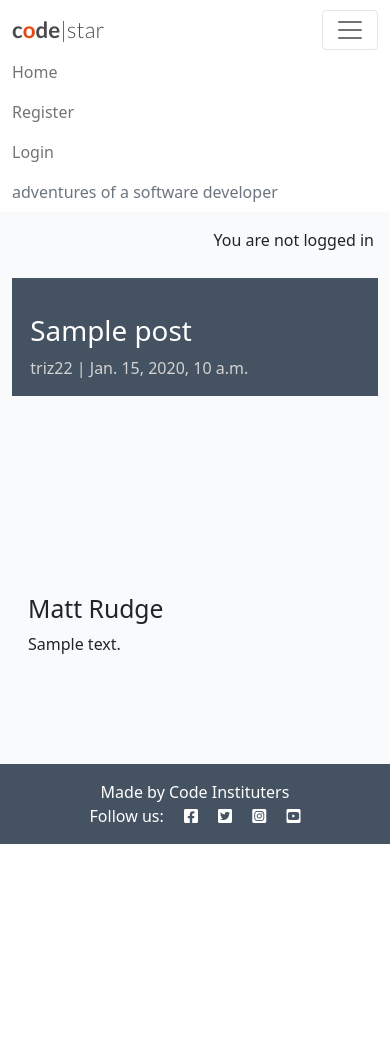
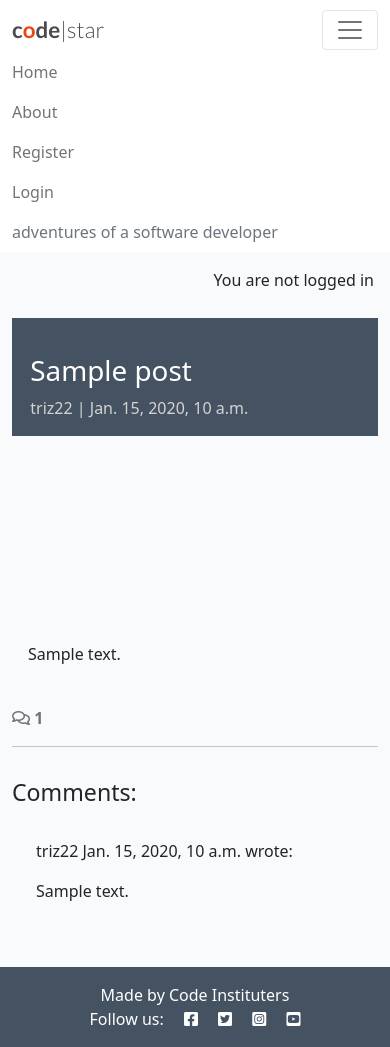
Before and after one commit to Triz22/django_blog, a Django app: a page that uses templates/base.html in a window 390 px wide, after a click that opens the changed part. Before the commit the page ends 844 px from the top, so only its background shows below. Run offline with Django 4.2, Linux system fonts and the light colour scheme; data comes from the database, SQL or seed files in the repository; tables that the repository leaves empty hold one stand-in row (values such as "Sample post").

Commit message:
add comment feature

```diff
--- /dev/null
+++ b/about/urls.py
@@ -0,0 +1,6 @@
+from . import views
+from django.urls import path
+
+urlpatterns = [
+    path('', views.about_me, name='about'),
+]
--- a/blog/models.py
+++ b/blog/models.py
@@ -32,7 +32,6 @@ class Comment(models.Model):
     body = models.TextField()
     approved = models.BooleanField(default=False)
     created_on = models.DateTimeField(auto_now_add=True)
-    challenge = models.SlugField(null=True)
 
 
     class Meta:
--- a/blog/templates/blog/post_detail.html
+++ b/blog/templates/blog/post_detail.html
@@ -30,6 +30,48 @@
             </div>
         </div>
     </div>
+     <!-- Displaying count of comments -->
+  <div class="row">
+    <div class="col-12">
+      <strong class="text-secondary">
+        <i class="far fa-comments"></i> {{ comment_count }}
+      </strong>
+    </div>
+    <div class="col-12">
+      <hr>
+    </div>
+  </div>
+  <!-- Displaying Comments -->
+  <div class="row">
+    <div class="col-md-8 card mb-4  mt-3 ">
+      <h3>Comments:</h3>
+      <div class="card-body">
+        <!-- We want a for loop inside the empty control tags
+          to iterate through each comment in comments -->
+        {% for comment in comments %}
+        <div class="p-2 comments
+          {% if not comment.approved and comment.author == user %}
+          faded{% elif not comment.approved %} d-none{% endif %}">
+          <p class="font-weight-bold">
+            {{ comment.author }}
+            <span class="font-weight-normal">
+              {{ comment.created_on }}
+            </span> wrote:
+          </p>
+          <div id="comment{{ comment.id }}">
+            {{ comment.body | linebreaks }}
+          </div>
+          {% if not comment.approved and comment.author == user %}
+          <p class="approval">
+            This comment is awaiting approval
+          </p>
+          {% endif %}
+        </div>
+        <!-- Our for loop ends here -->
+        {% endfor %}
+      </div>
+    </div>
+  </div>
 </div>
 
 {% endblock content %}
--- a/blog/views.py
+++ b/blog/views.py
@@ -25,10 +25,15 @@ def post_detail(request, slug):
 
     queryset = Post.objects.filter(status=1)
     post = get_object_or_404(queryset, slug=slug)
+    comments = post.comments.all().order_by("-created_on")
+    comment_count = post.comments.filter(approved=True).count()
 
     return render(
         request,
         "blog/post_detail.html",
-        {"post": post,
-         "coder": "Matt Rudge"}
+        {
+            "post": post,
+            "comments": comments,
+            "comment_count": comment_count,
+        }
     )
--- a/codestar/urls.py
+++ b/codestar/urls.py
@@ -18,6 +18,7 @@ from django.contrib import admin
 from django.urls import path, include
 
 urlpatterns = [
+    path("about/", include("about.urls"), name="about-urls"),
     path('admin/', admin.site.urls),
     path("accounts/", include("allauth.urls")),
     path('summernote/', include('django_summernote.urls')),
--- a/templates/base.html
+++ b/templates/base.html
@@ -1,6 +1,7 @@
 {% load static %}
 
 {% url 'home' as home_url %}
+{% url 'about' as about_url %}
 {% url 'account_login' as login_url %}
 {% url 'account_signup' as signup_url %}
 {% url 'account_logout' as logout_url %}
@@ -46,9 +47,15 @@
                         <a class="nav-link {% if request.path == home_url %}active{% endif %}" aria-current="page"
                             href="{% url 'home' %}">Home</a>
                     </li>
+                    <li class="nav-item">
+                        <a class="nav-link
+                          {% if request.path == about_url %}active{%endif%}" aria-current="page"
+                            href="{% url 'about' %}">About</a>
+                    </li>
                     {% if user.is_authenticated %}
                     <li class="nav-item">
-                        <a class="nav-link {% if request.path == logout_url %}active{% endif %}" aria-current="page" href="{% url 'account_logout' %}">Logout</a>
+                        <a class="nav-link {% if request.path == logout_url %}active{% endif %}" aria-current="page"
+                            href="{% url 'account_logout' %}">Logout</a>
                     </li>
                     {% else %}
                     <li class="nav-item">
@@ -56,7 +63,8 @@
                             href="{% url 'account_signup' %}">Register</a>
                     </li>
                     <li class="nav-item">
-                        <a class="nav-link {% if request.path == login_url %}active{% endif %}" aria-current="page" href="{% url 'account_login' %}">Login</a>
+                        <a class="nav-link {% if request.path == login_url %}active{% endif %}" aria-current="page"
+                            href="{% url 'account_login' %}">Login</a>
                     </li>
                     {% endif %}
                 </ul>
@@ -85,7 +93,7 @@
     <footer class="footer mt-auto py-3 dark-bg">
         <p class="m-0 text-center text-white">
             {% block copyright %}
-                Made by Code Instituters
+            Made by Code Instituters
             {% endblock copyright %}
         </p>
         <p class="m-0 text-center text-white">Follow us: <i class="fab fa-facebook-square ms-3"></i>
@@ -97,7 +105,7 @@
 
     <script src="https://cdn.jsdelivr.net/npm/bootstrap@5.0.1/dist/js/bootstrap.bundle.min.js"
         integrity="sha384-gtEjrD/SeCtmISkJkNUaaKMoLD0//ElJ19smozuHV6z3Iehds+3Ulb9Bn9Plx0x4" crossorigin="anonymous">
-        </script>
+    </script>
 
     <script src="{% static 'js/script.js' %}"></script>
 
```
Also changed, not shown: about/templates/about/about.html (added, +24 -0 lines), blog/migrations/0007_remove_comment_challenge.py (added).
